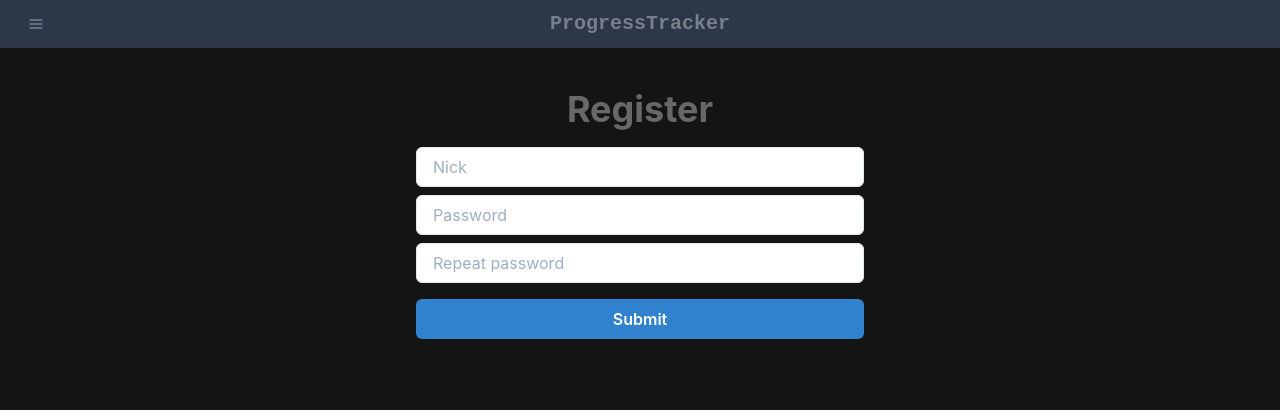
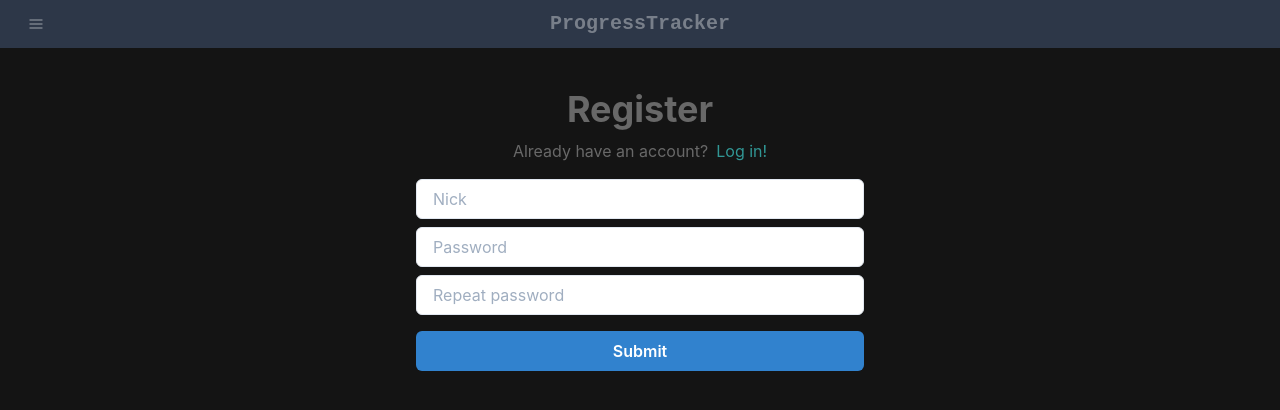
Before and after one commit to rivit98/progress-tracker-frontend, a React (Create React App) app in the folder pt_frontend/: page /register in a window 1280 px wide. Shown: the top 410 px of the page. Built offline with nearby package versions, Linux system fonts and the light colour scheme.

Commit message:
CPT-78 login, register links

```diff
--- a/pt_frontend/src/components/auth/login.js
+++ b/pt_frontend/src/components/auth/login.js
@@ -1,12 +1,25 @@
 import { useForm } from 'react-hook-form';
-import { Box, Button, Center, FormControl, FormErrorMessage, Heading, Input, Stack, useToast } from '@chakra-ui/react';
+import {
+    Box,
+    Button,
+    Center,
+    FormControl,
+    FormErrorMessage,
+    Heading,
+    HStack,
+    Input,
+    Link,
+    Stack,
+    Text,
+    useToast,
+    VStack
+} from '@chakra-ui/react';
 import { formTexts } from './formTexts';
 import { authService } from '../../services/auth';
-import { useHistory } from 'react-router-dom';
+import { Link as ReactRouterLink, useHistory } from 'react-router-dom';
 import { useState } from 'react';
 import { useDispatch } from 'react-redux';
 import { removeUser, updateUser } from '../../context/userReducer';
-
 const Login = () => {
     const {
         register,
@@ -59,7 +72,15 @@ const Login = () => {
         <Box maxW={'md'} w={'full'} justifyContent={'center'}>
             <form onSubmit={handleSubmit(onSubmit)} method={'POST'}>
                 <Center mb={4}>
-                    <Heading>Login</Heading>
+                    <VStack>
+                        <Heading>Login</Heading>
+                        <HStack>
+                            <Text>Don't have an account?</Text>
+                            <Link as={ReactRouterLink} to={'/register'} color={'teal.500'}>
+                                Create it
+                            </Link>
+                        </HStack>
+                    </VStack>
                 </Center>
                 <Stack spacing={2} color={'black'}>
                     <FormControl isInvalid={errors.username}>
--- a/pt_frontend/src/components/auth/register.js
+++ b/pt_frontend/src/components/auth/register.js
@@ -1,8 +1,22 @@
 import { useForm } from 'react-hook-form';
 import { useRef, useState } from 'react';
-import { Box, Button, Center, FormControl, FormErrorMessage, Heading, Input, Stack, useToast } from '@chakra-ui/react';
+import {
+    Box,
+    Button,
+    Center,
+    FormControl,
+    FormErrorMessage,
+    Heading,
+    HStack,
+    Input,
+    Link,
+    Stack,
+    Text,
+    useToast,
+    VStack
+} from '@chakra-ui/react';
 import { formTexts } from './formTexts';
-import { useHistory } from 'react-router-dom';
+import { Link as ReactRouterLink, useHistory } from 'react-router-dom';
 import { useDispatch } from 'react-redux';
 import { removeUser, updateUser } from '../../context/userReducer';
 import { authService } from '../../services/auth';
@@ -67,7 +81,15 @@ const Register = () => {
         <Box maxW={'md'} w={'full'} justifyContent={'center'}>
             <form onSubmit={handleSubmit(onSubmit)} method={'POST'}>
                 <Center mb={4}>
-                    <Heading>Register</Heading>
+                    <VStack>
+                        <Heading>Register</Heading>
+                        <HStack>
+                            <Text>Already have an account?</Text>
+                            <Link as={ReactRouterLink} to={'/login'} mr={1} color={'teal.500'}>
+                                Log in!
+                            </Link>
+                        </HStack>
+                    </VStack>
                 </Center>
                 <Stack spacing={2} color={'black'}>
                     <FormControl isInvalid={errors.username}>
```
